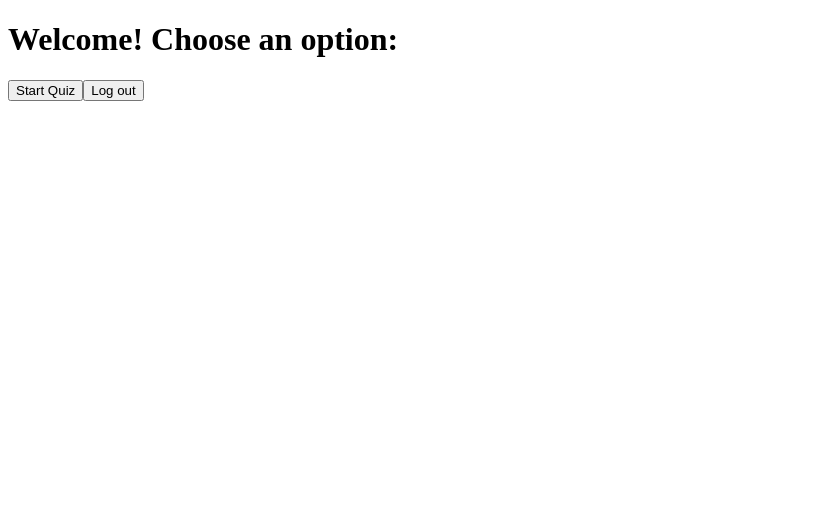
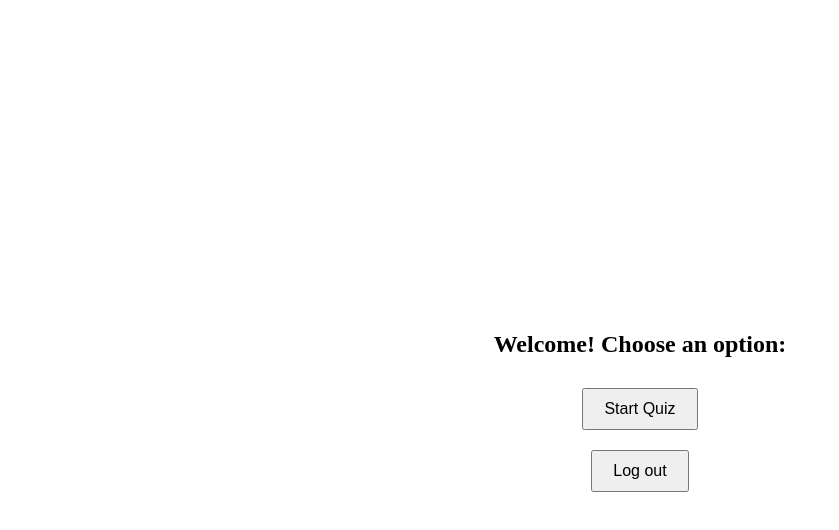
Before and after one commit to epiglotis/QuizApp-NextJS, a Next.js app: page /mainpage in a window 1280 px wide. Shown: the top 530 px of the page, without its empty margins (0-839 px from the left). Built offline with nearby package versions, Linux system fonts and the light colour scheme.

Commit message:
Mainpage Styling

```diff
--- a/src/pages/mainpage.tsx
+++ b/src/pages/mainpage.tsx
@@ -2,7 +2,8 @@
 
 import React from 'react';
 import { logoutUser } from '../authService';
-import { useRouter } from 'next/navigation';
+import { useRouter } from 'next/router';
+import styles from '../styles/mainpage.module.scss'; // Import the SCSS styles
 
 export default function MainPage() {
   const router = useRouter();
@@ -10,6 +11,7 @@ export default function MainPage() {
   const handleQuizButtonClick = () => {
     router.push('/quiz'); // Redirect to the quiz page
   };
+
   const handleLogout = () => {
     logoutUser();
     // Redirect to login page after logout
@@ -17,10 +19,14 @@ export default function MainPage() {
   };
 
   return (
-    <div>
+    <div className={styles['main-page-container']}>
       <h1>Welcome! Choose an option:</h1>
-      <button onClick={handleQuizButtonClick}>Start Quiz</button>
-      <button onClick={handleLogout}>Log out</button>
+      <button className={styles['main-page-button']} onClick={handleQuizButtonClick}>
+        Start Quiz
+      </button>
+      <button className={styles['main-page-button']} onClick={handleLogout}>
+        Log out
+      </button>
     </div>
   );
 }
--- /dev/null
+++ b/src/styles/mainpage.module.scss
@@ -0,0 +1,21 @@
+/* src/styles/mainpage.module.scss */
+
+.main-page-container {
+  display: flex;
+  flex-direction: column;
+  align-items: center;
+  justify-content: center;
+  height: 100vh;
+
+  h1 {
+    font-size: 24px;
+    margin-bottom: 20px;
+  }
+
+  .main-page-button {
+    padding: 10px 20px;
+    margin: 10px;
+    font-size: 16px;
+    cursor: pointer;
+  }
+}
```
Also changed, not shown: src/pages/calculator.tsx (added).
